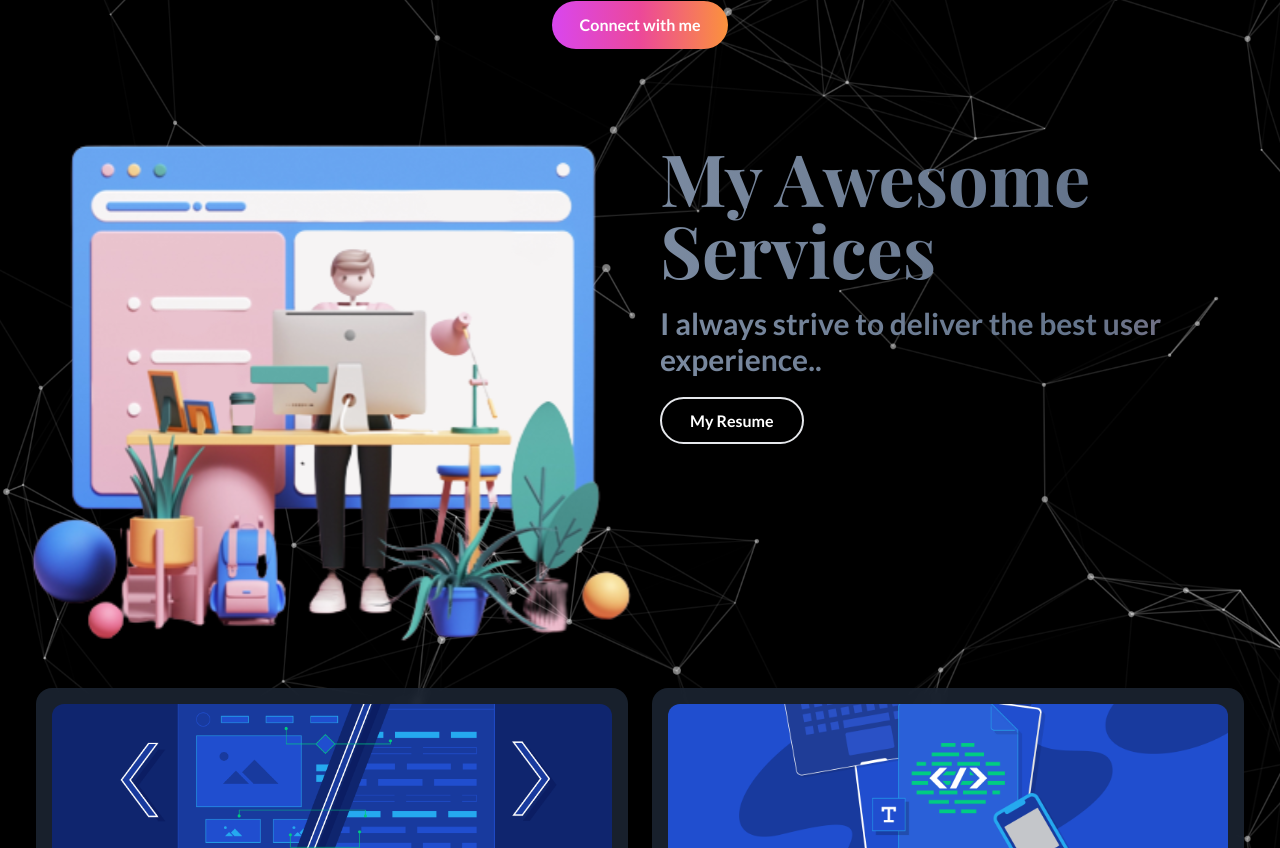
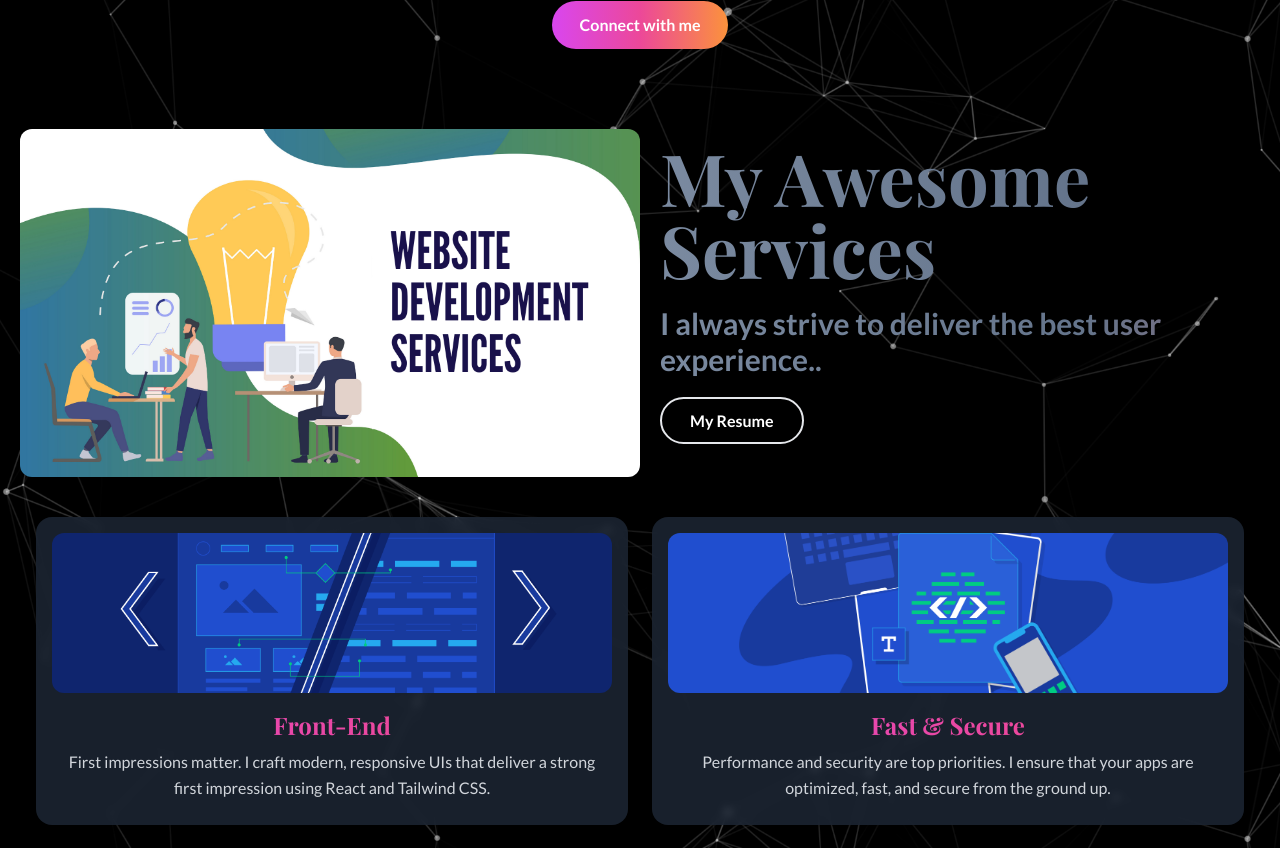
Before and after one commit to sheikhmanik/portfolio, a React (Vite) app: page / in a window 1280 px wide. Shown: the part 560-1408 px from the top of the page. Built offline with nearby package versions, Linux system fonts and the light colour scheme; a web font is replaced by a local one.

Commit message:
services img changed

```diff
--- a/src/components/Services.tsx
+++ b/src/components/Services.tsx
@@ -1,4 +1,4 @@
-import services from "../assets/services.svg";
+import services from "../assets/services.png";
 import resume from "../assets/manik-resume.pdf";
 import frontend from "../assets/frontend.png";
 import fastSecure from "../assets/fast-secure.png";
@@ -33,7 +33,7 @@ export default function Services() {
     return (
         <div className="pt-10 scroll-mt-20" id="services">
             <div className="container mx-auto flex flex-col sm:flex-row gap-5">
-                <img src={services} className="sm:w-1/2 animate-floatY sm:animate-floatX" />
+                <img src={services} className="sm:w-1/2 animate-floatY sm:animate-floatX rounded-xl" />
                 <div className="sm:w-1/2 pt-3 space-y-5 text-center sm:text-start">
                     <p className="font-Playfair font-bold text-4xl lg:text-7xl origin-left transition-all duration-1000 bg-[length:300%_300%] animate-gradient-x text-transparent bg-clip-text bg-gradient-to-r to-red-500 via-slate-500 from-slate-400">My Awesome Services</p>
                     <p className="font-Lato font-bold text-xl md:text-3xl origin-left transition-all duration-1000 bg-[length:300%_300%] animate-gradient-x text-transparent bg-clip-text bg-gradient-to-r to-red-500 via-slate-500 from-slate-400 px-5 sm:px-0">I always strive to deliver the best user experience..</p>
```
Also changed, not shown: src/assets/services.png (added), src/assets/services.svg (deleted).
